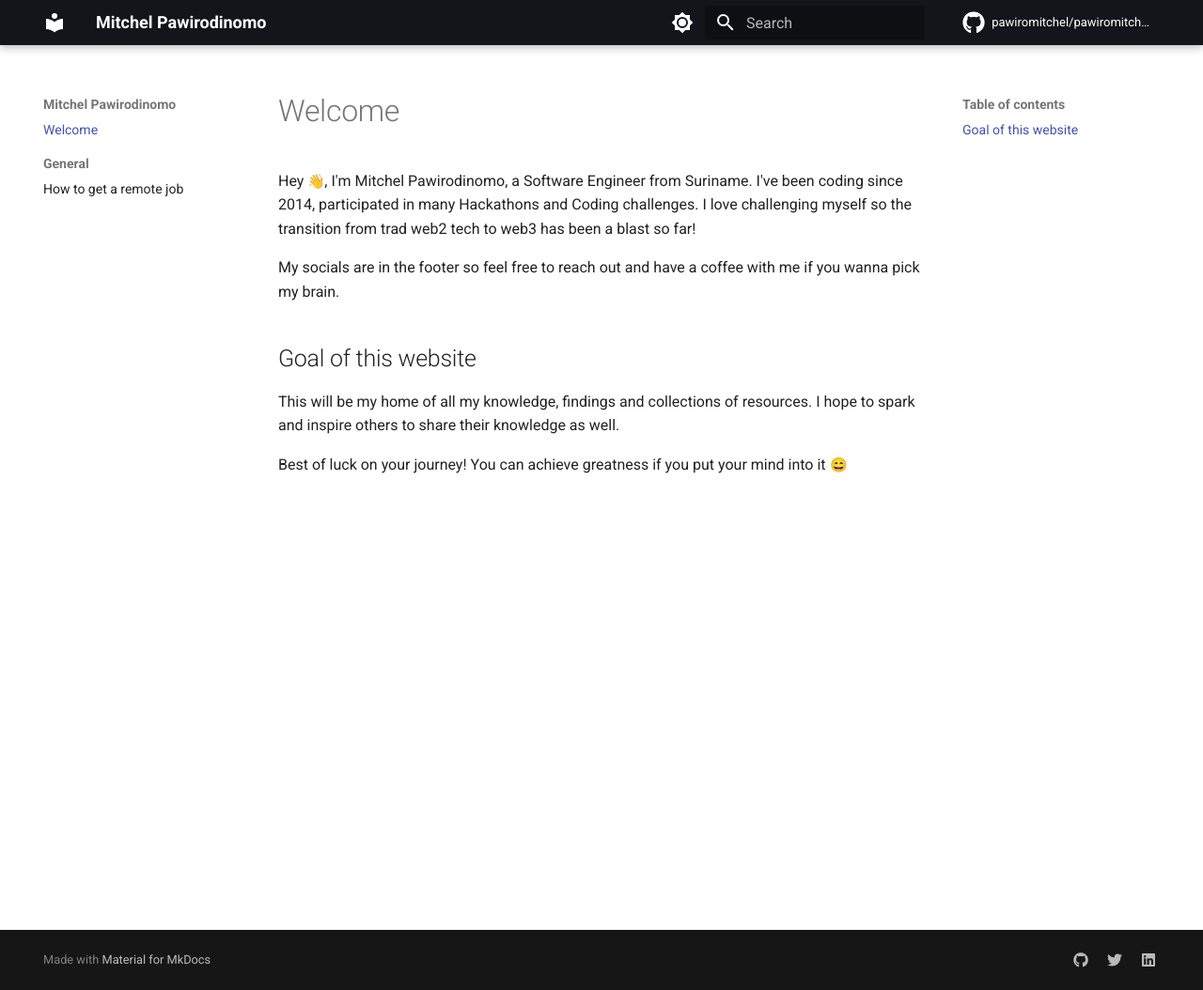
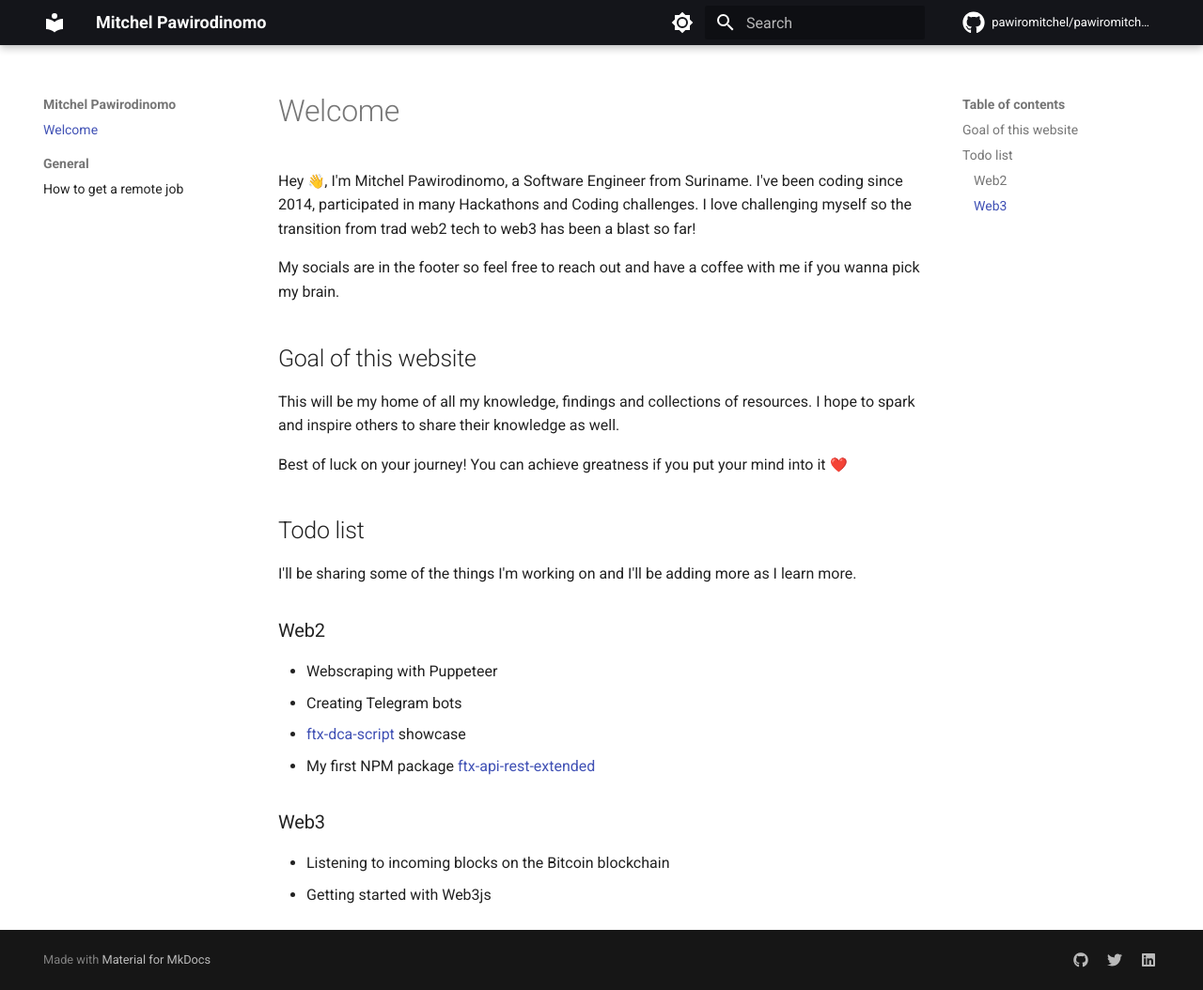
Before and after one commit to pawiromitchel/pawiromitchel.com, an MkDocs documentation site: the page built from docs/index.md, in a window 1280 px wide and 1054 px high. Shown: the whole window at 94% size. Built offline with MkDocs 1.6.1 and Material for MkDocs 9.7.7, drawn with Linux system fonts in a browser that asks for light colours; emoji names are drawn with the system emoji font; comment, search, counter and statistics services are not loaded.

Commit message:
add todo list

```diff
--- a/docs/index.md
+++ b/docs/index.md
@@ -7,4 +7,17 @@ My socials are in the footer so feel free to reach out and have a coffee with me
 ## Goal of this website
 This will be my home of all my knowledge, findings and collections of resources. I hope to spark and inspire others to share their knowledge as well.
 
-Best of luck on your journey! You can achieve greatness if you put your mind into it :smile:
+Best of luck on your journey! You can achieve greatness if you put your mind into it :heart:
+
+## Todo list
+I'll be sharing some of the things I'm working on and I'll be adding more as I learn more.
+
+### Web2
+- Webscraping with Puppeteer
+- Creating Telegram bots
+- [ftx-dca-script](https://github.com/pawiromitchel/ftx-dca-script) showcase
+- My first NPM package [ftx-api-rest-extended](https://github.com/pawiromitchel/ftx-api-rest-extended)
+
+### Web3
+- Listening to incoming blocks on the Bitcoin blockchain
+- Getting started with Web3js
```
